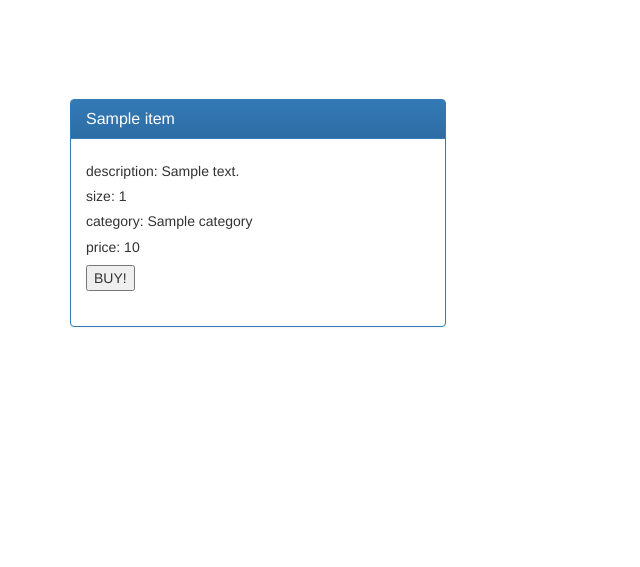
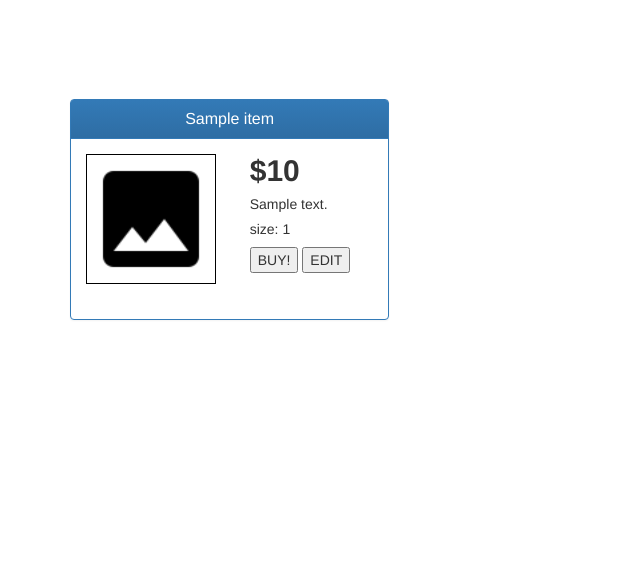
Before and after one commit to CoenByrne/NikketyBokkets, a Flask app: page /items/Women in a window 1280 px wide. Shown: the part 51-618 px from the top of the page, without its empty margins (0-640 px from the left). Run offline with Flask 2, Linux system fonts and the light colour scheme; the visitor is signed in with stand-in values (Sample User, id 1); a database or web service that is not in the repository returns one stand-in record (values such as "Sample title"); some libraries are stand-ins or nearby versions.

Commit message:
item view update

```diff
--- a/src/Templates/item_view_women.html
+++ b/src/Templates/item_view_women.html
@@ -3,32 +3,40 @@
     <div class="container">
         {% for item in items %}
 
-            <div class="panel panel-primary" style="width:33%;float:left;position:relative;">
+            <div class="panel panel-primary" style="width:28%;float:left;position:relative;">
             {% if item.title %}
                 <div class="panel-heading">
-                    <h3 class="panel-title">{{ item.title }}</h3>
+                    <h3 class="panel-title" style="text-align:center;">{{ item.title }}</h3>
                 </div>
             {% endif %}
-            <div class="panel-body">
+            <div class="panel-body" style="height:160px;">
+                <div style="float:left;width:57%;">
+                    <img src="/static/img/ic_insert_photo_black_48dp_2x.png" height="130px" width="130px" style="border:1px solid black;">
+                </div>
+                <div style="width:43%;float:right;padding-top:0px;position:relative;top:-20px;">
+            {% if item.price %}
+                    <h2><strong>${{ item.price }}</strong></h2>
+            {% endif %}
             {% if item.description %}
-                <h5>description: {{ item.description }}</h5>
+                <h5>{{ item.description }}</h5>
             {% endif %}
             {% if item.size %}
                 <h5>size: {{ item.size }}</h5>
             {% endif %}
-            {% if item.category %}
-                <h5>category: {{ item.category }}</h5>
-            {% endif %}
-            {% if item.price %}
-                <h5>price: {{ item.price }}</h5>
-            {% endif %}
-                <form action="{{ url_for('Item.buy_item') }}" method="POST">
+                </div>
+                <form action="{{ url_for('Item.buy_item') }}" method="POST" style="display:inline-block;width:10%;position:relative;top:-20px;">
                     <button type="submit" name="Buy" value="{{ item._id }}">BUY!</button>
                 </form>
+                {% if session["admin"] == True %}
+                <form action="{{ url_for('Item.go_to_update_item') }}" method="POST" style="display:inline-block;padding-left:20px;position:relative;top:-20px;">
+                    <button type="submit" name="Edit" value="{{ item._id }}">EDIT</button>
+                </form>
+                {% endif %}
             </div>
             <br>
             </div>
-            <div style="width:0.5%;height:50px;float:left;"></div>
+            <div style="width:5%;height:50px;float:left;"></div>
         {% endfor %}
     </div>
-    {% endblock %}
+
+    {% endblock %}% endblock %}
```
Also changed, not shown: src/Templates/item_view_accessories.html (+20 -12 lines), src/Templates/item_view_aprons.html (+20 -12 lines), src/Templates/shopping_cart.html (+8 -12 lines).
